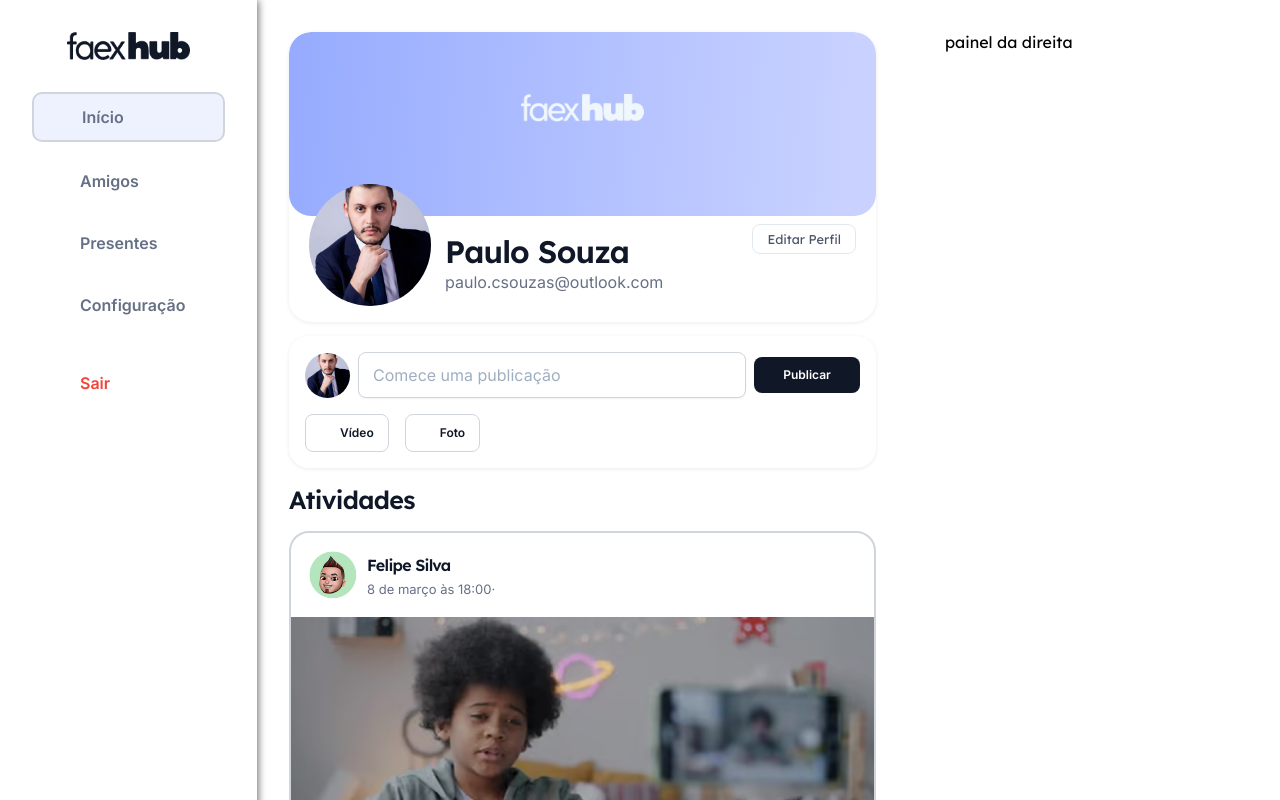
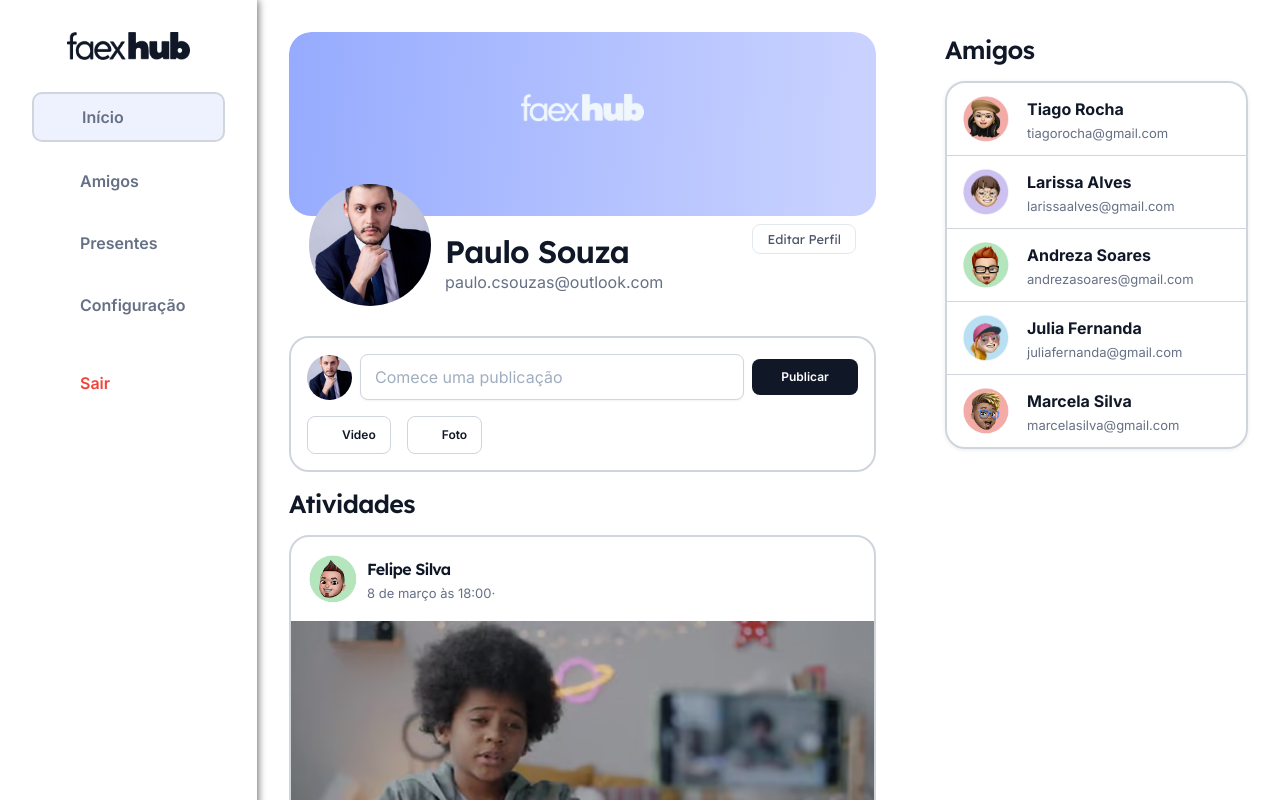
Before and after one commit to fasterspaulosouza/faex-hub-react-typescript, a React (Vite) app: page /dashboard in a window 1280 px wide. Shown: the top 800 px of the page. Built offline with nearby package versions, Linux system fonts and the light colour scheme; some icons are missing.

Commit message:
add right panel

```diff
--- a/src/components/Dashboard/Dashboard.styles.ts
+++ b/src/components/Dashboard/Dashboard.styles.ts
@@ -49,7 +49,6 @@ export const ProfileCard = styled.div`
     background: #fff;
     border-radius: 22px;
     overflow: hidden;
-    box-shadow: 0 1px 4px rgba(0,0,0,0.08);
 `;
 
 export const ProfileBanner = styled.div`
@@ -135,8 +134,8 @@ export const EditProfileButton = styled.button`
 export const PostCard = styled.div`
     background: #FFF;
     border-radius: 20px;
+    border: 2px solid #D0D5DD;
     padding: 16px;
-    box-shadow: 0 1px 4px rgba(0,0,0,0.08);
 
     display: flex;
     flex-direction: column;
@@ -147,23 +146,30 @@ export const PostInputRow = styled.div`
     display: flex;
     align-items: center;
     gap: 8px;
-`
+`;
 
-export const PostAvatarImg = styled.img`
+export const PostAvatarImage = styled.img`
     width: 45px;
     height: 45px;
     border-radius: 50%;
     object-fit: cover;
-    flex-shrink: 0; /* Mantém tamanho mesmo com pouco espaço */
+    flex-shrink: 0; /* Mantém o tamanho mesmo com pouco espaço */
 `;
 
 export const PostInput = styled.input`
     flex: 1;
     border: 1px solid #D0D5DD;
-    padding: 10px 14px;
     border-radius: 8px;
     box-shadow: 0 1px 2px 0 rgba(16, 24, 40, 0.05);
+    padding: 10px 14px;
     outline: none;
+
+    color: #667085;
+    font-family: Inter;
+    font-size: 16px;
+    font-style: normal;
+    font-weight: 400;
+    line-height: 24px;
 
     transition:
         border-color 1s ease,
@@ -173,18 +179,11 @@ export const PostInput = styled.input`
     }
     &:focus {
         border-color: #667eea;
-        background: #fff;
+        background: #fffç
     }
-
-    color: #667085;
-    font-family: Inter;
-    font-size: 16px;
-    font-style: normal;
-    font-weight: 400;
-    line-height: 24px;
 `;
 
-export const PublishButton = styled.button`
+export const PostPublishButton = styled.button`
     width: 106px;
     background: #101828;
     border: none;
@@ -192,7 +191,7 @@ export const PublishButton = styled.button`
     padding: 8px 14px;
     cursor: pointer;
 
-    color:#FFF;
+    color: #FFF;
     font-family: Inter;
     font-size: 12px;
     font-style: normal;
@@ -200,15 +199,14 @@ export const PublishButton = styled.button`
     line-height: 20px;
 
     transition:
-        background 1s ease,
-        border-color 1s ease;
-
+        border-color 1s ease,
+        background 1s ease;
     &:hover {
         background: #0f1946;
     }
 `;
 
-export const PostActionsRow = styled.div`
+export const PostActionRow = styled.div`
     display: flex;
     gap: 16px;
 `;
@@ -236,9 +234,8 @@ export const PostActionButton = styled.button`
     }
 
     transition:
-        background 1s ease,
-        border-color 1s ease;
-
+        border-color 1s ease,
+        background 1s ease;
     &:hover {
         background: #f4f5f9;
     }
@@ -258,15 +255,13 @@ export const ActivityCard = styled.div`
     display: flex;
     flex-direction: column;
     justify-content: center;
-    align-items: center;
+    align-items: start;
     gap: 16px;
 
     align-self: stretch;
 
     border-radius: 20px;
     border: 2px solid #D0D5DD;
-
-    background: #fff;
 `;
 
 export const ActivityCardHeader = styled.div`
@@ -277,25 +272,24 @@ export const ActivityCardHeader = styled.div`
     width: 100%;
 `;
 
-export const ActivityCardAvatarImg = styled.img`
+export const ActivityCardAvatarImage = styled.img`
     width: 52px;
     height: 52px;
     border-radius: 50%;
     object-fit: cover;
     flex-shrink: 0;
-`
+`;
 
-export const ActivityUserInfo = styled.div`
+export const ActivityCardUserInfo = styled.div`
     flex: 1;
 
     strong {
-        display: block;
         color: #101828;
         font-family: "Lexend Deca";
         font-size: 16px;
         font-style: normal;
         font-weight: 600;
-        line-height: 30px;
+        line-height: 30px; /* 187.5% */
         letter-spacing: -0.71px;
     }
 
@@ -333,7 +327,7 @@ export const ActivityCardFooter = styled.div`
     padding: 0 16px 16px 16px;
 `;
 
-export const ActivityCardButtonLike = styled.button`
+export const ActivityCardButtonLike = styled.button `
     display: flex;
     align-items: center;
     gap: 8px;
@@ -351,16 +345,71 @@ export const ActivityCardButtonLike = styled.button`
     font-weight: 500;
     line-height: 30px;
 
+    svg {
+        font-size: 1.3rem;
+    }
+
     transition:
         background 1s ease,
         color 1s ease;
-
     &:hover {
         background: #fff5f5;
         color: #e53e3e;
     }
+`;
 
-    svg {
-        font-size: 1.05rem;
+export const FriendsCard = styled.div`
+    border-radius: 20px;
+    border: 2px solid #D0D5DD;
+    overflow: hidden;
+    box-shadow: 0 1px 4px rgba(0,0,0,0.08);
+`;
+
+export const FriendItem = styled.div`
+    display: flex;
+    align-items: center;
+    gap: 16px;
+    padding: 11px 14px;
+    cursor: pointer;
+
+    transition: background 1s ease;
+    &:not(:last-child) {
+        border-bottom: 1px solid #D0D5DD;
+    }
+    &:hover {
+        background: #f7f8fc;
     }
 `;
+
+export const FriendAvatarImage = styled.img`
+    width: 50px;
+    height: 50px;
+    border-radius: 50%;
+    object-fit: cover;
+    flex-shrink: 0;
+`;
+
+export const FriendInfo = styled.div`
+    flex: 1;
+
+    display: flex;
+    flex-direction: column;
+
+    strong {
+        color: #101828;
+        font-family: Inter;
+        font-size: 16px;
+        font-style: normal;
+        font-weight: 700;
+        line-height: 30px;
+    }
+
+    span {
+        color: #667085;
+        font-family: Inter;
+        font-size: 13px;
+        font-style: normal;
+        font-weight: 400;
+        line-height: 19.5px;
+    }
+`;
--- a/src/components/Dashboard/Dashboard.tsx
+++ b/src/components/Dashboard/Dashboard.tsx
@@ -11,31 +11,35 @@ import ArrowForwardIosIcon from "@mui/icons-material/ArrowForwardIos";
 
 import {
     ActivityCard,
-    ActivityCardAvatarImg,
+    ActivityCardAvatarImage,
     ActivityCardBody,
     ActivityCardButtonLike,
     ActivityCardFooter,
     ActivityCardHeader,
-    ActivityUserInfo,
+    ActivityCardUserInfo,
     ContentWrapper,
     DashboardContainer,
     EditProfileButton,
+    FriendAvatarImage,
+    FriendInfo,
+    FriendItem,
+    FriendsCard,
     Logoimage,
     MainContent,
     PostActionButton,
-    PostActionsRow,
-    PostAvatarImg,
+    PostActionRow,
+    PostAvatarImage,
     PostCard,
     PostInput,
     PostInputRow,
+    PostPublishButton,
     ProfileAvatarWrapper,
     ProfileBanner,
     ProfileCard,
     ProfileInfoRow,
     ProfileTexts,
-    PublishButton,
     RightPanel,
-    SectionTitle
+    SectionTitle,
 } from "./Dashboard.styles";
 
 const currentUser = {
@@ -107,24 +111,27 @@ export default function Dashboard() {
                     </ProfileCard>
 
                     <PostCard>
+
                         <PostInputRow>
-                            <PostAvatarImg src={currentUser.avatar} alt={currentUser.name} />
+                            <PostAvatarImage src={currentUser.avatar} alt={currentUser.name} />
                             <PostInput
                                 type="text"
                                 placeholder="Comece uma publicação"
                                 value={postText}
                                 onChange={(e) => setPostText(e.target.value)}
                             />
-                            <PublishButton>Publicar</PublishButton>
+                            <PostPublishButton>Publicar</PostPublishButton>
                         </PostInputRow>
-                        <PostActionsRow>
+
+                        <PostActionRow>
                             <PostActionButton>
-                                <VideoLibraryIcon /> Vídeo
+                                <VideoLibraryIcon /> Video
                             </PostActionButton>
                             <PostActionButton>
                                 <PhotoIcon /> Foto
                             </PostActionButton>
-                        </PostActionsRow>
+                        </PostActionRow>
+
                     </PostCard>
 
                     <SectionTitle>Atividades</SectionTitle>
@@ -132,15 +139,15 @@ export default function Dashboard() {
                     {activities.map((activity) => (
                         <ActivityCard key={activity.id}>
                             <ActivityCardHeader>
-                                <ActivityCardAvatarImg src={activity.avatar} alt={activity.name} />
-                                <ActivityUserInfo>
+                                <ActivityCardAvatarImage src={activity.avatar} alt={activity.name} />
+                                <ActivityCardUserInfo>
                                     <strong>{activity.name}</strong>
                                     <span>
                                         {activity.date}
                                         &middot;
                                         <PublicIcon />
                                     </span>
-                                </ActivityUserInfo>
+                                </ActivityCardUserInfo>
                             </ActivityCardHeader>
                             <ActivityCardBody>
                                 <img src={activity.post} alt={activity.name} />
@@ -155,7 +162,20 @@ export default function Dashboard() {
                 </MainContent>
 
                 <RightPanel>
-                    <p>painel da direita</p>
+                    <SectionTitle>Amigos</SectionTitle>
+
+                    <FriendsCard>
+                        {friends.map((friend) => (
+                            <FriendItem key={friend.email}>
+                                <FriendAvatarImage src={friend.avatar} alt={friend.name} />
+                                <FriendInfo>
+                                    <strong>{friend.name}</strong>
+                                    <span>{friend.email}</span>
+                                </FriendInfo>
+                            </FriendItem>
+                        ))}
+                    </FriendsCard>
+
                 </RightPanel>
             </ContentWrapper>
 
```
